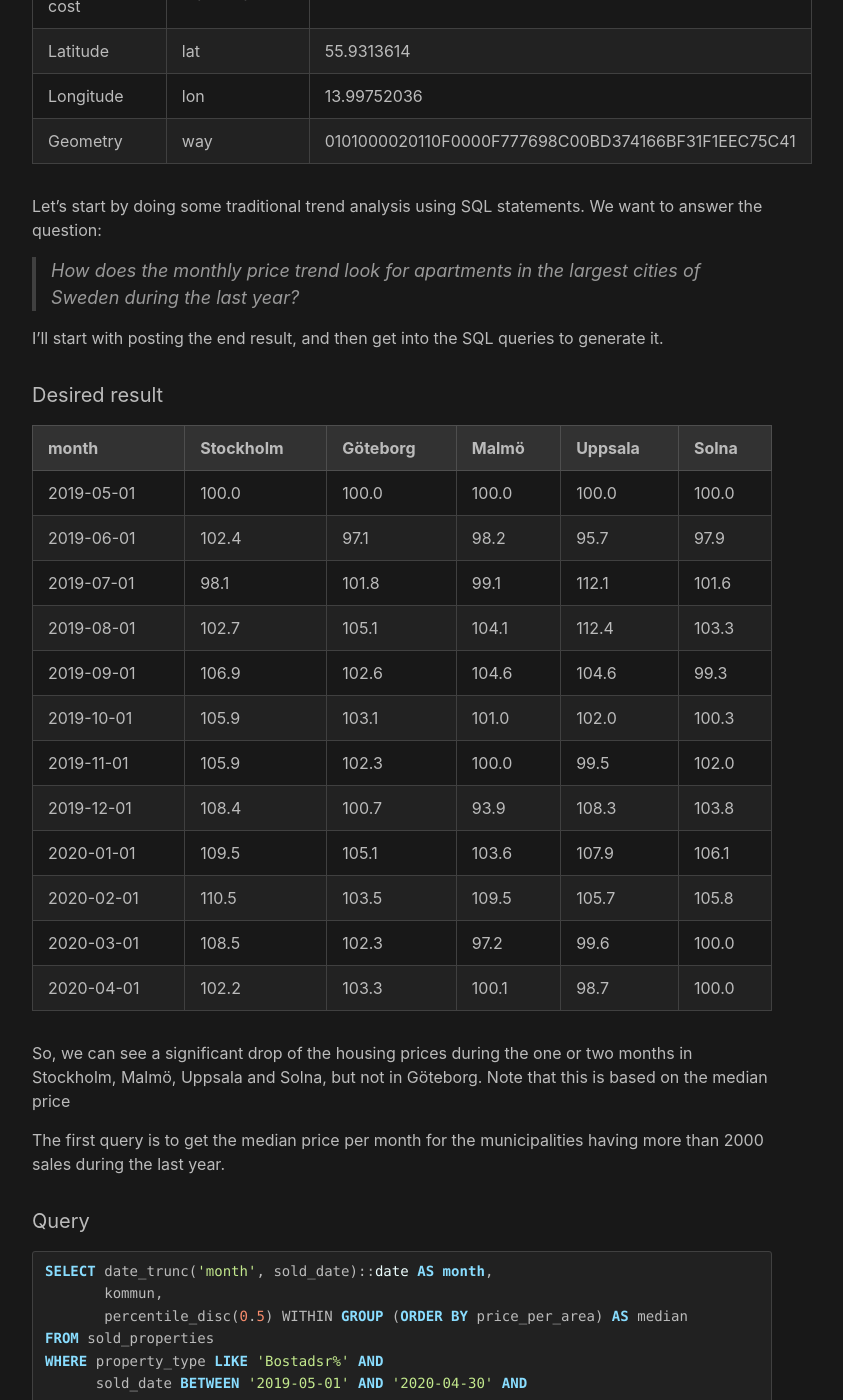
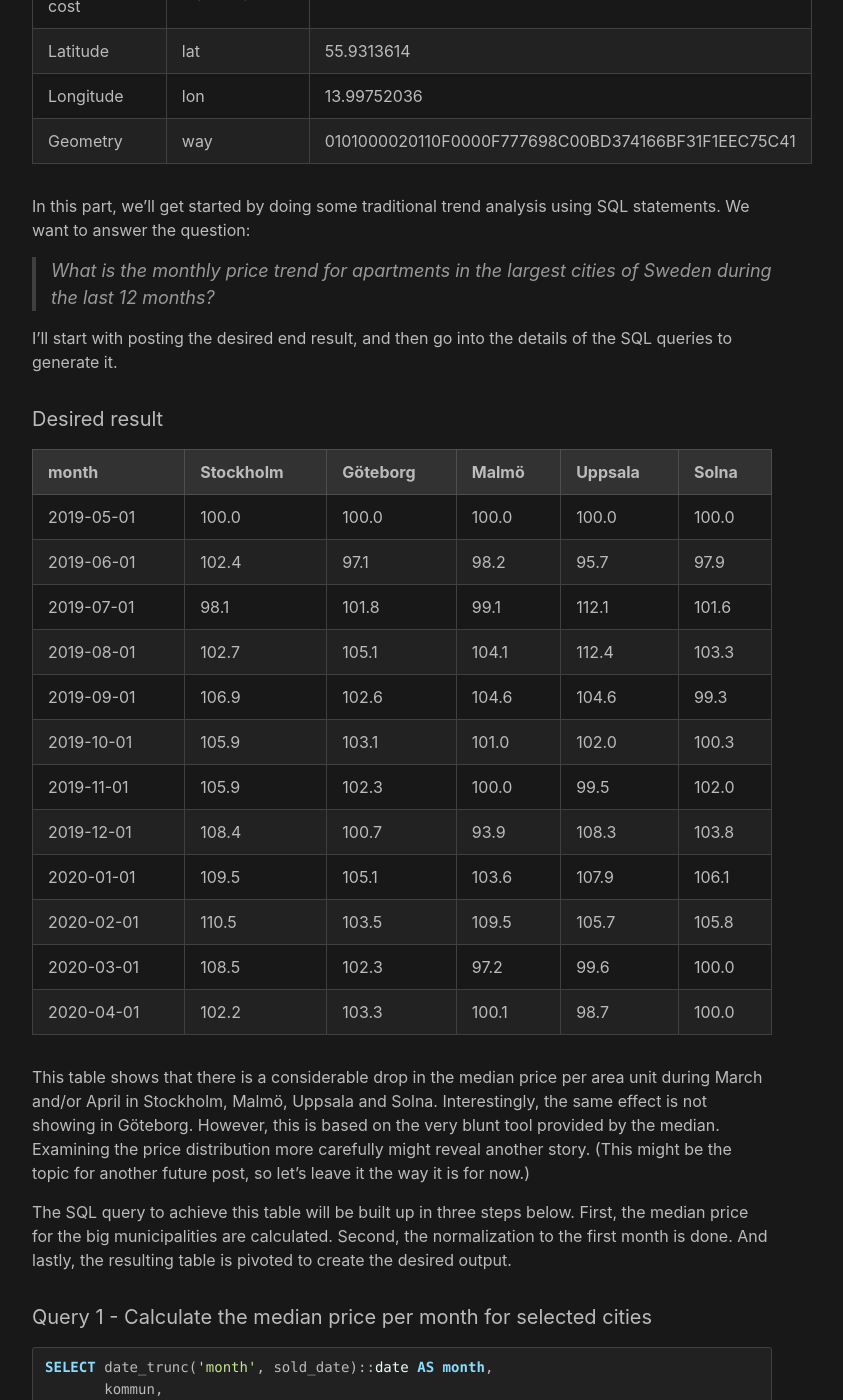
Before and after one commit to reimhult/reimhult.github.io, a Jekyll site: the page built from _posts/2020-05-12-housing-price-trend-visualization-part-1.markdown, in a window 1280 px wide and 1400 px high, scrolled down 1313 px. Shown: the whole window, without its empty margins (238-1081 px from the left). Built offline with Jekyll 4.4.1, drawn with Linux system fonts in a browser that asks for light colours; some of the changed text lies outside the part shown.

Commit message:
fixed posts

```diff
--- a/_posts/2020-05-12-housing-price-trend-visualization-part-1.markdown
+++ b/_posts/2020-05-12-housing-price-trend-visualization-part-1.markdown
@@ -4,9 +4,9 @@ title:  Visualizing housing price trends with QGIS, part 1 - data overview and s
 date:   2020-05-12 14:36:00 +0200
 categories: postgis sql osm openstreetmap qgis saga
 ---
-So let's have a look at the data! All property sales are stored as a row in a PostGIS enabled Postgresql database table. For every sale, there is information about e.g. the property type (villa, apartment, plot of land etc), the number of rooms, the sales date and price. And of course, since this will eventually be about geo-spatial analysis, the location is available as a PostGIS geometry datatype.
+So let's have a look at the data! All property sales are stored as a row in a PostGIS enabled PostgreSQL database table. For every sale, there is information about e.g. the property type (villa, apartment, plot of land etc), the number of rooms, the sales date and price. And of course, since this will eventually be about geospatial analysis, the location is available as a PostGIS geometry datatype.
 
-One example of a table entry of a house sale is shown below:
+An example of a table entry of a house sale is shown below:
 
 | Column | SQL table column name | Value |
 |---|---|
@@ -29,11 +29,11 @@ One example of a table entry of a house sale is shown below:
 | Longitude | lon | 13.99752036 |
 | Geometry | way | 0101000020110F0000F777698C00BD374166BF31F1EEC75C41 |
 
-Let's start by doing some traditional trend analysis using SQL statements. We want to answer the question:
+In this part, we'll get started by doing some traditional trend analysis using SQL statements. We want to answer the question:
 
-> How does the monthly price trend look for apartments in the largest cities of Sweden during the last year?
+> What is the monthly price trend for apartments in the largest cities of Sweden during the last 12 months?
 
-I'll start with posting the end result, and then get into the SQL queries to generate it.
+I'll start with posting the desired end result, and then go into the details of the SQL queries to generate it.
 
 #### Desired result
 
@@ -52,13 +52,12 @@ I'll start with posting the end result, and then get into the SQL queries to gen
 |2020-03-01 |     108.5 |    102.3 |  97.2 |    99.6 | 100.0
 |2020-04-01 |     102.2 |    103.3 | 100.1 |    98.7 | 100.0
 
-So, we can see a significant drop of the housing prices during the one or two months in Stockholm, Malmö, Uppsala and Solna, but not in Göteborg. Note that this is based on the median price
+This table shows that there is a considerable drop in the median price per area unit during March and/or April in Stockholm, Malmö, Uppsala and Solna. Interestingly, the same effect is not showing in Göteborg. However, this is based on the very blunt tool provided by the median. Examining the price distribution more carefully might reveal another story. (This might be the topic for another future post, so let's leave it the way it is for now.)
 
+The SQL query to achieve this table will be built up in three steps below. First, the median price for the big municipalities are calculated. Second, the normalization to the first month is done. And lastly, the resulting table is pivoted to create the desired output.
 
+#### Query 1 - Calculate the median price per month for selected cities
 
-The first query is to get the median price per month for the municipalities having more than 2000 sales during the last year.
-
-#### Query
 {% highlight sql %}
 SELECT date_trunc('month', sold_date)::date AS month,
        kommun,
@@ -97,7 +96,7 @@ GROUP BY 1,2
 
 Now, let's normalize the median prices to the first value of the time period (May 2019) to represent the percentage change. This is done using the above query as a sub-query and scaling by the first value of a sorted list of price values for all municipalities.
 
-#### Query
+#### Query 2 - Normalize to the first month in the period
 {% highlight sql %}
 SELECT month,
        kommun,
@@ -144,7 +143,9 @@ FROM (SELECT date_trunc('month', sold_date)::date AS month,
 |2019-08-01 | Malmö kommun      | 104.13859812761254
 |...|...|...
 
-Now, let's use the `crosstab` function available in the [`table_func` extension](https://www.postgresql.org/docs/12/tablefunc.html) of Postgresql. This enables the creation of pivot tables. The full query above then needs to be passed as a string to the `crosstab` function.
+To get to the final result, we want to distribute the municipalities (kommuns) to separate columns, i.e. pivot on the kommun column. This functionality is available in the in the [`table_func` extension](https://www.postgresql.org/docs/12/tablefunc.html) of PostgreSQL by means of the `crosstab` function. The full query above (Query 2) needs to be passed as a string to this function, with the addition the `ORDER` keyword to ensure that the rows are ordered correctly.
+
+#### Query 3 - Make a pivot table
 
 {% highlight sql %}
 SELECT *
@@ -203,4 +204,6 @@ AS ct("month" date,
 |2020-03-01 |     108.5 |    102.3 |  97.2 |    99.6 | 100.0
 |2020-04-01 |     102.2 |    103.3 | 100.1 |    98.7 | 100.0
 
-In the next post we'll dive more into the geo-spatial information available and way to visualize the housing price trends in QGIS.
+And voilà, we have reached the desired result.
+
+In the next post we'll <sub><sup>probably</sup></sub> dive more into the geo-spatial information available and ways to visualize the housing price trends in QGIS.
```
Also changed, not shown: _posts/2020-04-25-housing-price-trend-visualization-part-0.markdown (+5 -3 lines).
